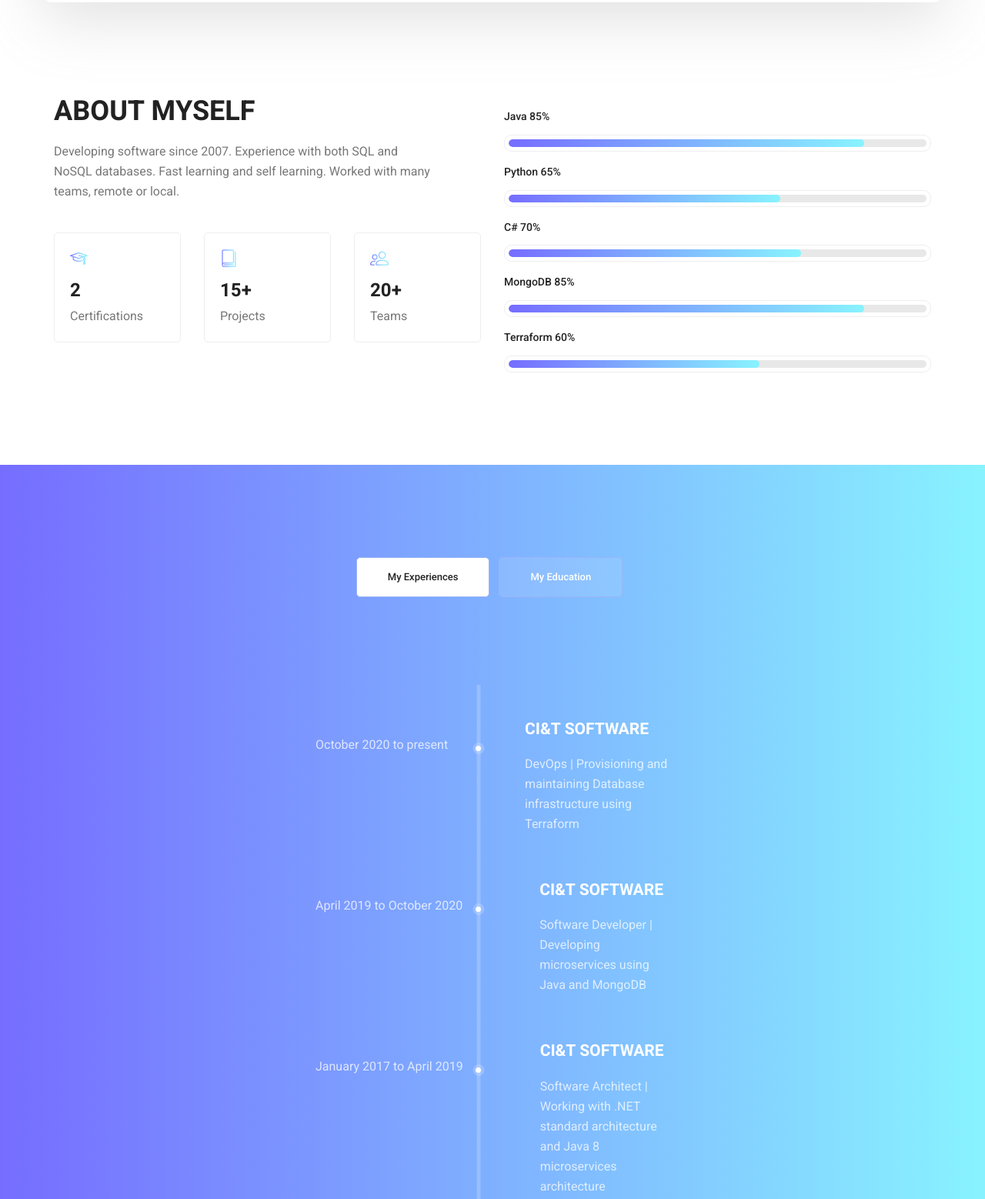
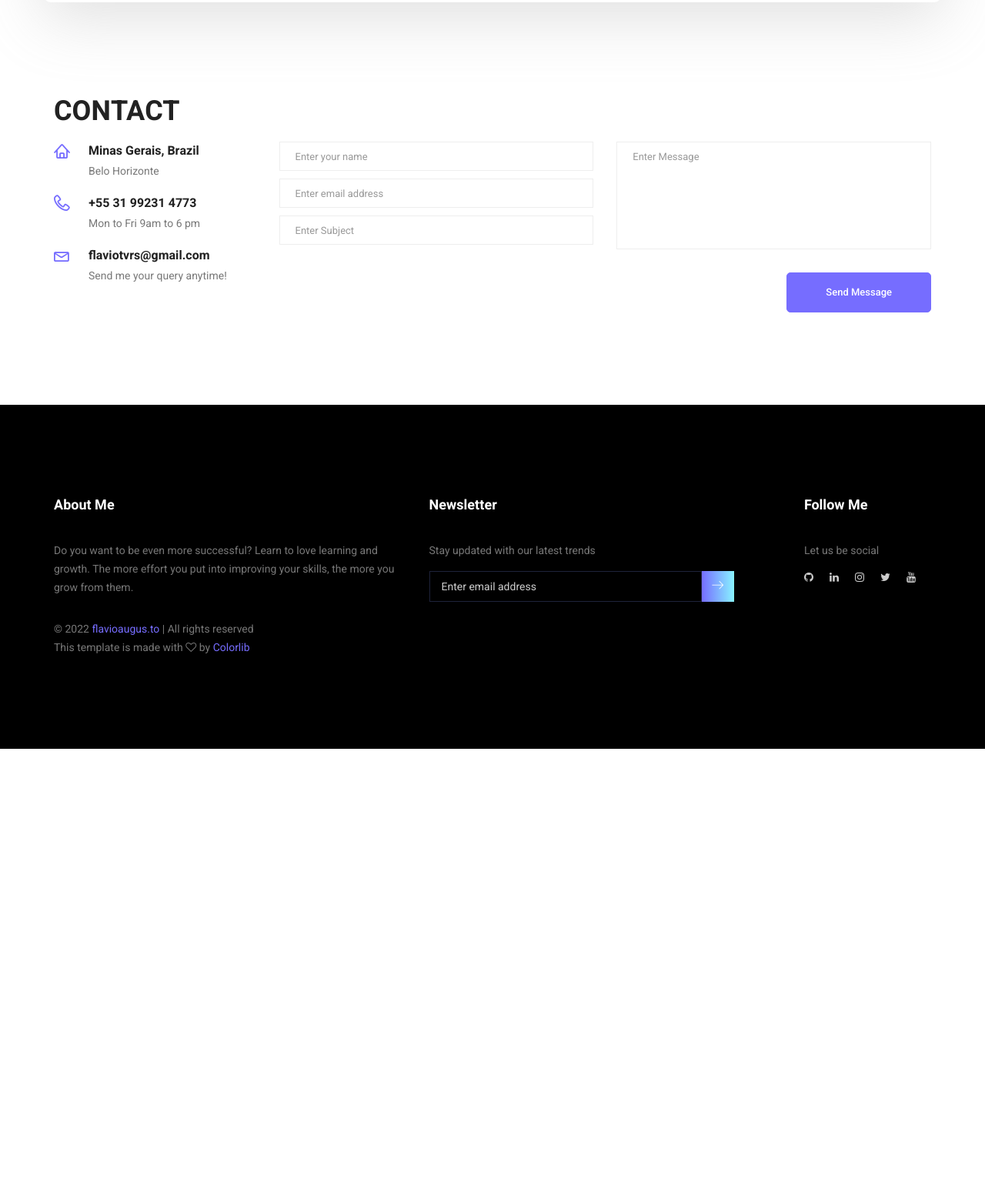
Before and after one commit to flaviotvrs/me, a plain HTML site: page index.html in a window 1280 px wide. Shown: the part 957-2515 px from the top of the page at 77% size. After the commit the page ends 1930 px from the top, so only its background shows below. Drawn offline with Linux system fonts and the light colour scheme.

Commit message:
refactoring home page

```diff
--- a/index.html
+++ b/index.html
@@ -6,7 +6,7 @@
 	<script async src="https://www.googletagmanager.com/gtag/js?id=G-1ZY0V5TNMZ"></script>
 	<script>
 		window.dataLayer = window.dataLayer || [];
-		function gtag(){dataLayer.push(arguments);}
+		function gtag() { dataLayer.push(arguments); }
 		gtag('js', new Date());
 		gtag('config', 'G-1ZY0V5TNMZ');
 	</script>
@@ -53,8 +53,6 @@
 					<div class="collapse navbar-collapse offset" id="navbarSupportedContent">
 						<ul class="nav navbar-nav menu_nav ml-auto">
 							<li class="nav-item active"><a class="nav-link" href="#home">Home</a></li>
-							<li class="nav-item"><a class="nav-link" href="#about">About</a></li>
-							<li class="nav-item"><a class="nav-link" href="#experiences">Experiences</a></li>
 							<li class="nav-item"><a class="nav-link" href="#contact">Contact</a></li>
 						</ul>
 					</div>
@@ -66,7 +64,7 @@
 
 	<!--================Home Banner Area =================-->
 	<section class="home_banner_area">
-		<div class="container box_1620">
+		<div class="container box_1620" id="home">
 			<div class="banner_inner d-flex align-items-center">
 				<div class="banner_content">
 					<div class="media">
@@ -79,7 +77,7 @@
 								<h3>Flavio</h3>
 								<h4>Senior Software Developer</h4>
 								<p>Graduated in Computer Science with 10+ years of experience in Software Development
-									mainly using Java, also have experience in Software Architecture and DevOps roles.
+									mainly using Java, also have experience in Software Architecture and DevOps.
 									Currently living in Brazil.</p>
 								<ul class="list basic_info">
 									<li><a href="#"><i class="lnr lnr-calendar-full"></i> 28th January, 1988</a></li>
@@ -88,16 +86,11 @@
 									<li><a href="https://www.google.com/maps/search/Belo%20Horizonte" target="_blank"><i class="lnr lnr-home"></i> Belo Horizonte</a></li>
 								</ul>
 								<ul class="list personal_social">
-									<li><a href="https://github.com/flaviotvrs" target="_blank"><i
-												class="fa fa-github"></i></a></li>
-									<li><a href="https://linkedin.com/in/flaviotvrs" target="_blank"><i
-												class="fa fa-linkedin"></i></a></li>
-									<li><a href="https://instagram.com/flaviotvrs" target="_blank"><i
-												class="fa fa-instagram"></i></a></li>
-									<li><a href="https://facebook.com/flaviotvrs" target="_blank"><i
-												class="fa fa-facebook"></i></a></li>
-									<li><a href="https://twitter.com/flaviotvrs" target="_blank"><i
-												class="fa fa-twitter"></i></a></li>
+									<li><a href="https://github.com/flaviotvrs" target="_blank"><i class="fa fa-github"></i></a></li>
+									<li><a href="https://linkedin.com/in/flaviotvrs" target="_blank"><i class="fa fa-linkedin"></i></a></li>
+									<li><a href="https://instagram.com/flaviotvrs" target="_blank"><i class="fa fa-instagram"></i></a></li>
+									<li><a href="https://twitter.com/flaviotvrs" target="_blank"><i class="fa fa-twitter"></i></a></li>
+									<li><a href="https://www.youtube.com/channel/UCPin5pEkaABnmz_i-LvDLVw" target="_blank"><i class="fa fa-youtube"></i></a></li>
 								</ul>
 							</div>
 						</div>
@@ -108,183 +101,9 @@
 	</section>
 	<!--================End Home Banner Area =================-->
 
-	<!--================Welcome Area =================-->
-	<section class="welcome_area p_120">
-		<div class="container">
-			<div class="row welcome_inner">
-				<div class="col-lg-6">
-					<div class="welcome_text">
-						<h4>About Myself</h4>
-						<p>
-							Developing software since 2007.
-							Experience with both SQL and NoSQL databases.
-							Fast learning and self learning.
-							Worked with many teams, remote or local.
-						</p>
-
-						<div class="row">
-							<div class="col-md-4">
-								<div class="wel_item">
-									<i class="lnr lnr-graduation-hat"></i>
-									<h4>2</h4>
-									<p>Certifications</p>
-								</div>
-							</div>
-							<div class="col-md-4">
-								<div class="wel_item">
-									<i class="lnr lnr-book"></i>
-									<h4>15+</h4>
-									<p>Projects</p>
-								</div>
-							</div>
-							<div class="col-md-4">
-								<div class="wel_item">
-									<i class="lnr lnr-users"></i>
-									<h4>20+</h4>
-									<p>Teams</p>
-								</div>
-							</div>
-						</div>
-					</div>
-				</div>
-				<div class="col-lg-6">
-					<div class="tools_expert">
-						<div class="skill_main">
-							<div class="skill_item">
-								<h4>Java <span class="counter">85</span>%</h4>
-								<div class="progress_br">
-									<div class="progress">
-										<div class="progress-bar" role="progressbar" aria-valuenow="85"
-											aria-valuemin="0" aria-valuemax="100"></div>
-									</div>
-								</div>
-							</div>
-							<div class="skill_item">
-								<h4>Python <span class="counter">65</span>%</h4>
-								<div class="progress_br">
-									<div class="progress">
-										<div class="progress-bar" role="progressbar" aria-valuenow="65"
-											aria-valuemin="0" aria-valuemax="100"></div>
-									</div>
-								</div>
-							</div>
-							<div class="skill_item">
-								<h4>C# <span class="counter">70</span>%</h4>
-								<div class="progress_br">
-									<div class="progress">
-										<div class="progress-bar" role="progressbar" aria-valuenow="70"
-											aria-valuemin="0" aria-valuemax="100"></div>
-									</div>
-								</div>
-							</div>
-							<div class="skill_item">
-								<h4>MongoDB <span class="counter">85</span>%</h4>
-								<div class="progress_br">
-									<div class="progress">
-										<div class="progress-bar" role="progressbar" aria-valuenow="85"
-											aria-valuemin="0" aria-valuemax="100"></div>
-									</div>
-								</div>
-							</div>
-							<div class="skill_item">
-								<h4>Terraform <span class="counter">60</span>%</h4>
-								<div class="progress_br">
-									<div class="progress">
-										<div class="progress-bar" role="progressbar" aria-valuenow="60"
-											aria-valuemin="0" aria-valuemax="100"></div>
-									</div>
-								</div>
-							</div>
-						</div>
-					</div>
-				</div>
-			</div>
-		</div>
-	</section>
-	<!--================End Welcome Area =================-->
-
-	<!--================My Tabs Area =================-->
-	<section class="mytabs_area p_120">
-		<div class="container">
-			<div class="tabs_inner">
-				<ul class="nav nav-tabs" id="myTab" role="tablist">
-					<li class="nav-item">
-						<a class="nav-link active" id="home-tab" data-toggle="tab" href="#experience" role="tab"
-							aria-controls="home" aria-selected="true">My Experiences</a>
-					</li>
-					<li class="nav-item">
-						<a class="nav-link" id="profile-tab" data-toggle="tab" href="#education" role="tab"
-							aria-controls="profile" aria-selected="false">My Education</a>
-					</li>
-				</ul>
-				<div class="tab-content" id="myTabContent">
-					<div class="tab-pane fade show active" id="experience" role="tabpanel" aria-labelledby="home-tab">
-						<ul class="list">
-							<li>
-								<span></span>
-								<div class="media">
-									<div class="d-flex">
-										<p>October 2020 to present</p>
-									</div>
-									<div class="media-body">
-										<h4>CI&T Software</h4>
-										<p>DevOps | Provisioning and maintaining Database infrastructure using Terraform
-										</p>
-									</div>
-								</div>
-							</li>
-							<li>
-								<span></span>
-								<div class="media">
-									<div class="d-flex">
-										<p>April 2019 to October 2020</p>
-									</div>
-									<div class="media-body">
-										<h4>CI&T Software</h4>
-										<p>Software Developer | Developing microservices using Java and MongoDB</p>
-									</div>
-								</div>
-							</li>
-							<li>
-								<span></span>
-								<div class="media">
-									<div class="d-flex">
-										<p>January 2017 to April 2019</p>
-									</div>
-									<div class="media-body">
-										<h4>CI&T Software</h4>
-										<p>Software Architect | Working with .NET standard architecture and Java 8
-											microservices architecture</p>
-									</div>
-								</div>
-							</li>
-						</ul>
-					</div>
-					<div class="tab-pane fade" id="education" role="tabpanel" aria-labelledby="profile-tab">
-						<ul class="list">
-							<li>
-								<span></span>
-								<div class="media">
-									<div class="d-flex">
-										<p>January 2006 to December 2009</p>
-									</div>
-									<div class="media-body">
-										<h4>Universidade Fumec</h4>
-										<p>Computer Science <br />Belo Horizonte, Brazil</p>
-									</div>
-								</div>
-							</li>
-						</ul>
-					</div>
-				</div>
-			</div>
-		</div>
-	</section>
-	<!--================End My Tabs Area =================-->
-
 	<!--================Contact Area =================-->
 	<section class="contact_area p_120">
-		<div class="container">
+		<div class="container" id="contact">
 			<div class="row welcome_inner">
 				<div class="col-lg-6">
 					<div class="welcome_text">
@@ -310,13 +129,12 @@
 						<div class="info_item">
 							<i class="lnr lnr-envelope"></i>
 							<h6><a href="mailto:flaviotvrs@gmail.com">flaviotvrs@gmail.com</a></h6>
-							<p>Send us your query anytime!</p>
+							<p>Send me your query anytime!</p>
 						</div>
 					</div>
 				</div>
 				<div class="col-lg-9">
-					<form class="row contact_form" action="#" method="post" id="contactForm"
-						novalidate="novalidate">
+					<form class="row contact_form" action="#" method="post" id="contactForm" novalidate="novalidate">
 						<div class="col-md-6">
 							<div class="form-group">
 								<input type="text" class="form-control" id="name" name="name"
@@ -392,14 +210,11 @@
 						</div>
 						<p>Let us be social</p>
 						<ul class="list">
-							<li><a href="https://facebook.com/flaviotvrs" target="_blank"><i
-										class="fa fa-facebook"></i></a></li>
-							<li><a href="https://twitter.com/flaviotvrs" target="_blank"><i
-										class="fa fa-twitter"></i></a></li>
-							<li><a href="https://linkedin.com/in/flaviotvrs" target="_blank"><i
-										class="fa fa-linkedin"></i></a></li>
-							<li><a href="https://github.com/flaviotvrs" target="_blank"><i class="fa fa-github"></i></a>
-							</li>
+							<li><a href="https://github.com/flaviotvrs" target="_blank"><i class="fa fa-github"></i></a></li>
+							<li><a href="https://linkedin.com/in/flaviotvrs" target="_blank"><i class="fa fa-linkedin"></i></a></li>
+							<li><a href="https://instagram.com/flaviotvrs" target="_blank"><i class="fa fa-instagram"></i></a></li>
+							<li><a href="https://twitter.com/flaviotvrs" target="_blank"><i class="fa fa-twitter"></i></a></li>
+							<li><a href="https://www.youtube.com/channel/UCPin5pEkaABnmz_i-LvDLVw" target="_blank"><i class="fa fa-youtube"></i></a></li>
 						</ul>
 					</aside>
 				</div>
@@ -408,7 +223,8 @@
 	</footer>
 	<!--================End Footer Area =================-->
 
-	<script id="mcjs">!function(c,h,i,m,p){m=c.createElement(h),p=c.getElementsByTagName(h)[0],m.async=1,m.src=i,p.parentNode.insertBefore(m,p)}(document,"script","https://chimpstatic.com/mcjs-connected/js/users/06f2f6ccc92bf6b50ac307fa2/30c7d2ebe02307c13109d7d7e.js");</script>
+	<script
+		id="mcjs">!function (c, h, i, m, p) { m = c.createElement(h), p = c.getElementsByTagName(h)[0], m.async = 1, m.src = i, p.parentNode.insertBefore(m, p) }(document, "script", "https://chimpstatic.com/mcjs-connected/js/users/06f2f6ccc92bf6b50ac307fa2/30c7d2ebe02307c13109d7d7e.js");</script>
 
 	<!-- Optional JavaScript -->
 	<!-- jQuery first, then Popper.js, then Bootstrap JS -->
```
